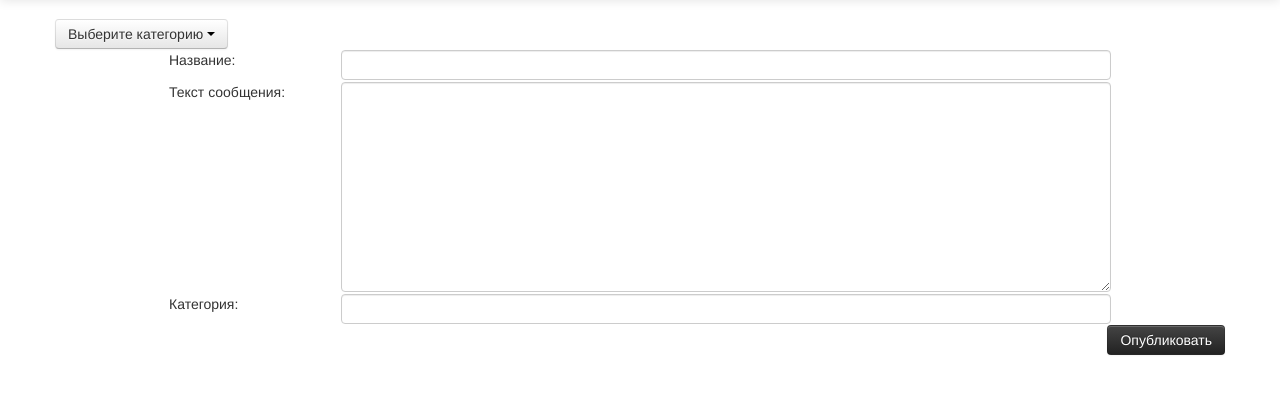
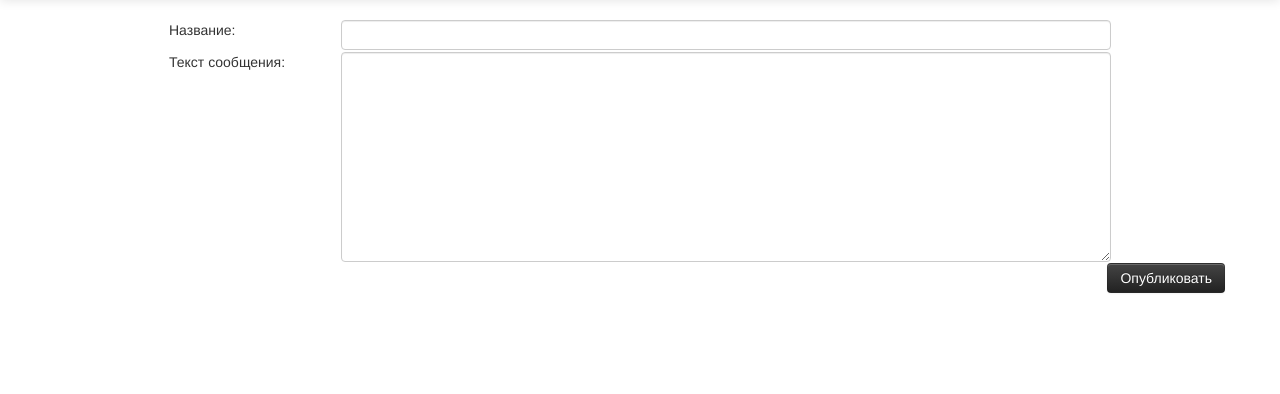
Before and after one commit to Levalife/pets, a Flask app: page /add_post in a window 1280 px wide. Shown: the part 41-435 px from the top of the page. Run offline with Flask 2, Linux system fonts and the light colour scheme; a user stored in the database is signed in; data comes from the database, SQL or seed files in the repository; parts of the project's set-up code (start-up, migrations or seed data) failed here and were passed over.

Commit message:
tenth commit

```diff
--- a/app/templates/add_post.html
+++ b/app/templates/add_post.html
@@ -11,22 +11,7 @@
 		<tr valign="top"><td>Текст сообщения:</td>
 			<td>{{ form.text(cols=164, rows=10, class="span8")}}</td>
 		</tr>
-		<tr valign="top"><td>Категория:</td>
-			<div class='btn-group'>
-				<a class='btn dropdown-toggle' data-toggle="dropdown" href="#">
-					Выберите категорию
-					<span class="caret"></span>
-				</a>
-				<ul class="dropdown-menu">
-					<li>Игровая</li>
-					<li>Косметика и уход</li>
-					<li>Одежда</li>
-					<a href='#'>Аксессуары</a>
-				</ul>
-			</div>
 
-			<td>{{ form.category(size = 164, class="span8") }}</td>
-		</tr>
 	</table>
 	<button class='btn btn-inverse pull-right' type="submit">Опубликовать</button>
 </form>
```
